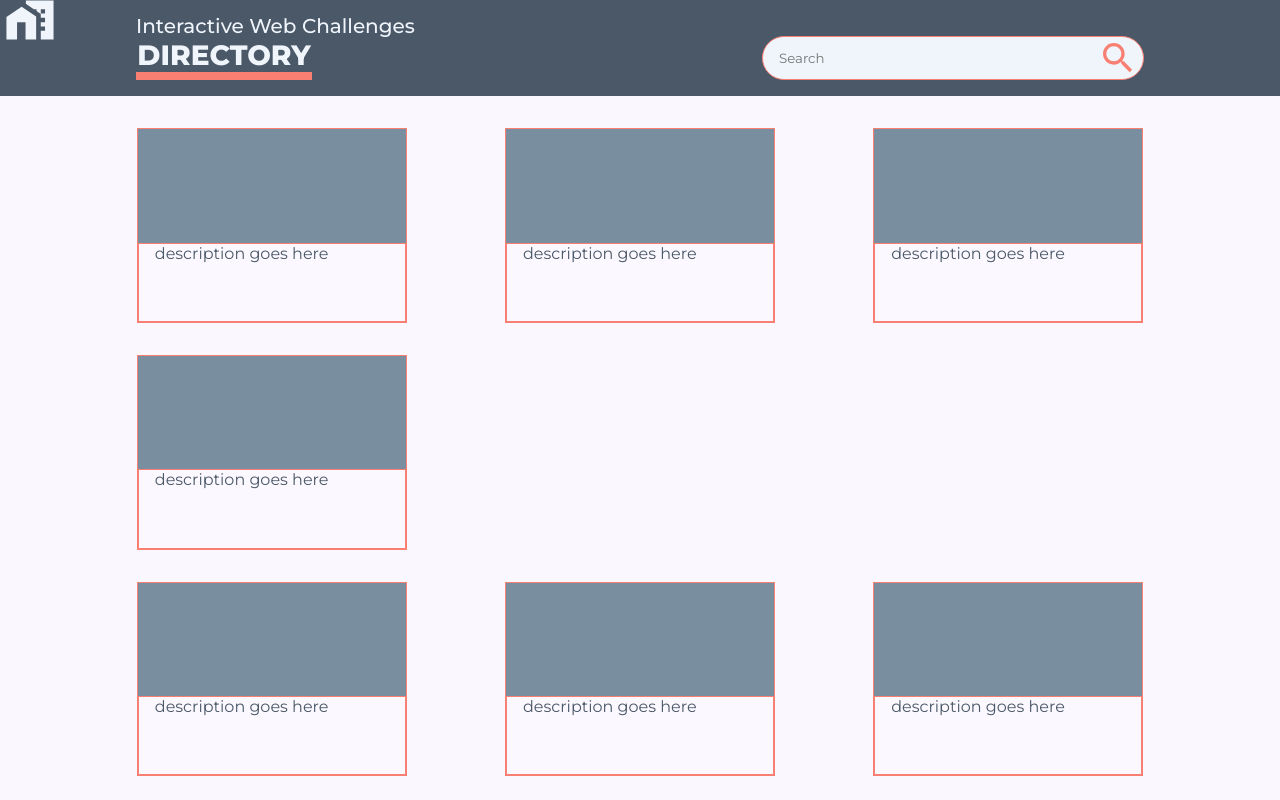
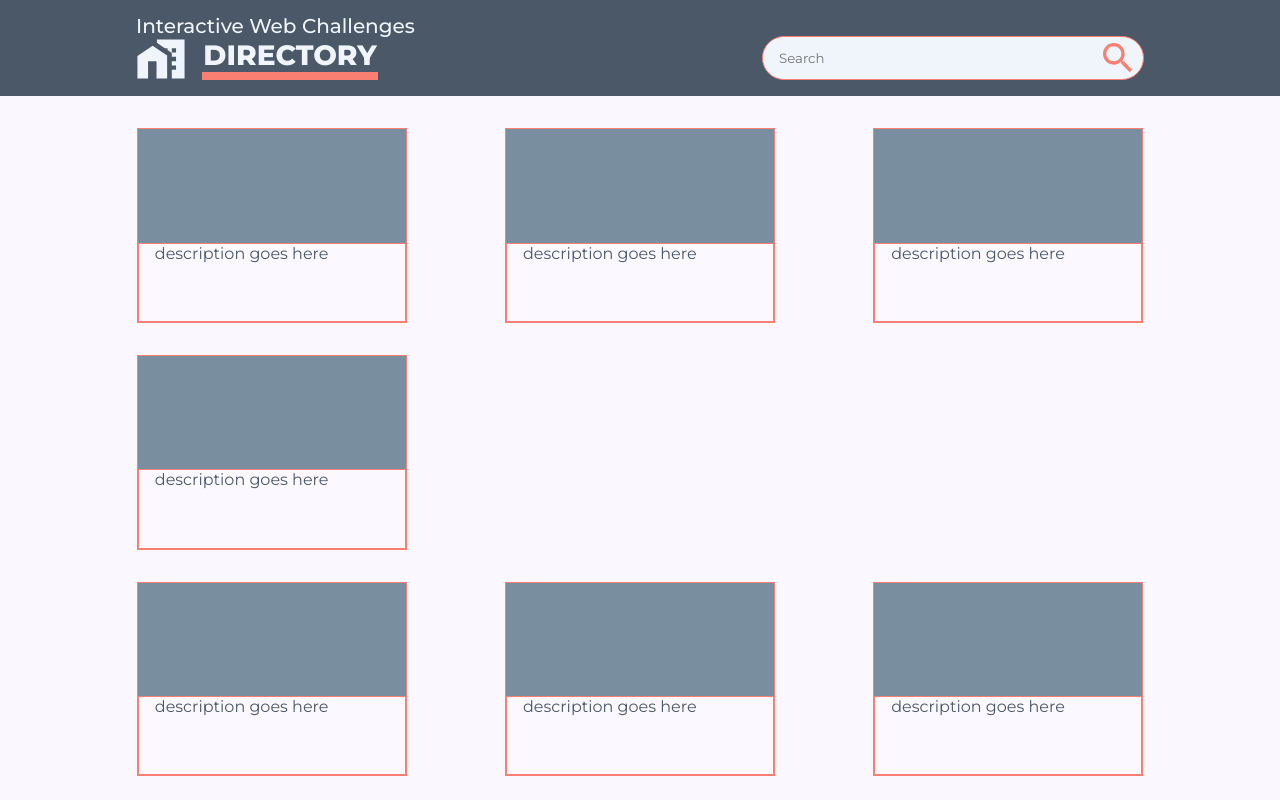
Before and after one commit to nicobartholom3w/interactive_webcomponent_app, an Angular app: page / in a window 1280 px wide. Shown: the top 800 px of the page. Built offline with nearby package versions, Linux system fonts and the light colour scheme.

Commit message:
(feat) Fixed header main icon styling.

```diff
--- a/src/app/header/header.component.html
+++ b/src/app/header/header.component.html
@@ -3,7 +3,7 @@
         <a [routerLink]="" class="nav__link">
             <div class="nav__title">Interactive Web Challenges</div>
             <div class="nav__bottom">
-                <svg class="nav__icon" width="50px" height="50px" viewBox="5 0 50 50" version="1.1">
+                <svg class="nav__icon nav__icon-main" width="50px" height="50px" viewBox="5 0 50 50" version="1.1">
                     <g stroke="none" stroke-width="1" fill="none" fill-rule="evenodd">
                         <g transform="translate(-53.000000, -23.000000)">
                             <g transform="translate(51.000000, 16.000000)">
@@ -25,7 +25,7 @@
         <form class="search">
             <div class="search__bar">
                 <button class="nav__icon-search">
-                    <svg class="nav__icon"  viewBox="0 0 24 24">
+                    <svg class="nav__icon nav__icon-magnify"  viewBox="0 0 24 24">
                         <path d="M15.5 14h-.79l-.28-.27C15.41 12.59 16 11.11 16 9.5 16 5.91 13.09 3 9.5 3S3 5.91 3 9.5 5.91 16 9.5 16c1.61 0 3.09-.59 4.23-1.57l.27.28v.79l5 4.99L20.49 19l-4.99-5zm-6 0C7.01 14 5 11.99 5 9.5S7.01 5 9.5 5 14 7.01 14 9.5 11.99 14 9.5 14z"/><path d="M0 0h24v24H0z" fill="none"/>
                     </svg>
                 </button>
--- a/src/app/header/header.component.scss
+++ b/src/app/header/header.component.scss
@@ -24,13 +24,19 @@
 
     &__icon {
         height: 2.5rem;
-        top: 0;
-        left: 0.3rem;
-        right: 0;
-        bottom: 0;
-        // background: purple;
-        // margin-right: 1rem;
-        position: absolute;
+
+        &-magnify {
+            top: 0;
+            left: 0.3rem;
+            right: 0;
+            bottom: 0;
+            position: absolute;
+        }
+        &-main {
+            margin-right: 1rem;
+            transition: all .3s;
+        }
+
         &-fill {
             fill: #F0F5FC;
         }
@@ -65,7 +71,6 @@
         flex-direction: column;
         justify-content: space-between;
         transition: all .3s;
-        // margin-left: -.5rem;
 
         &:hover {
             color: #FBF9FF;
```
